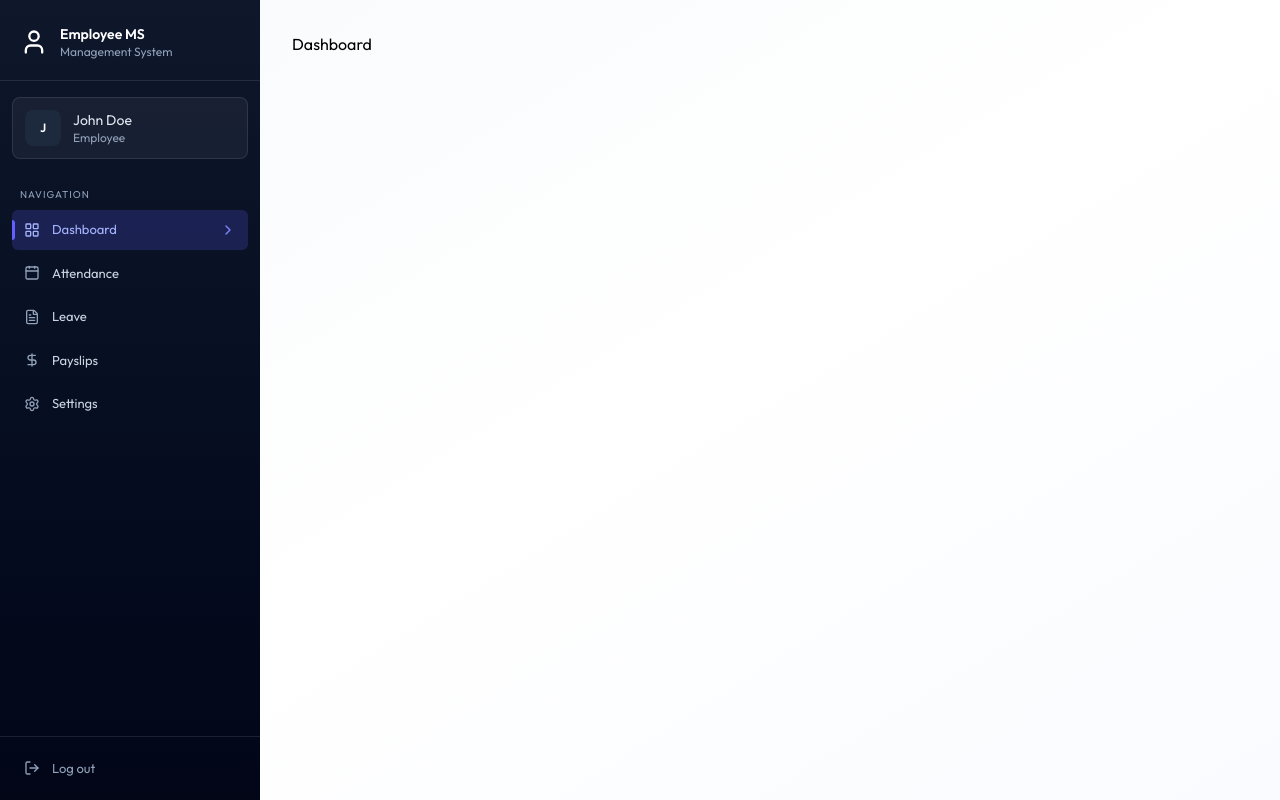
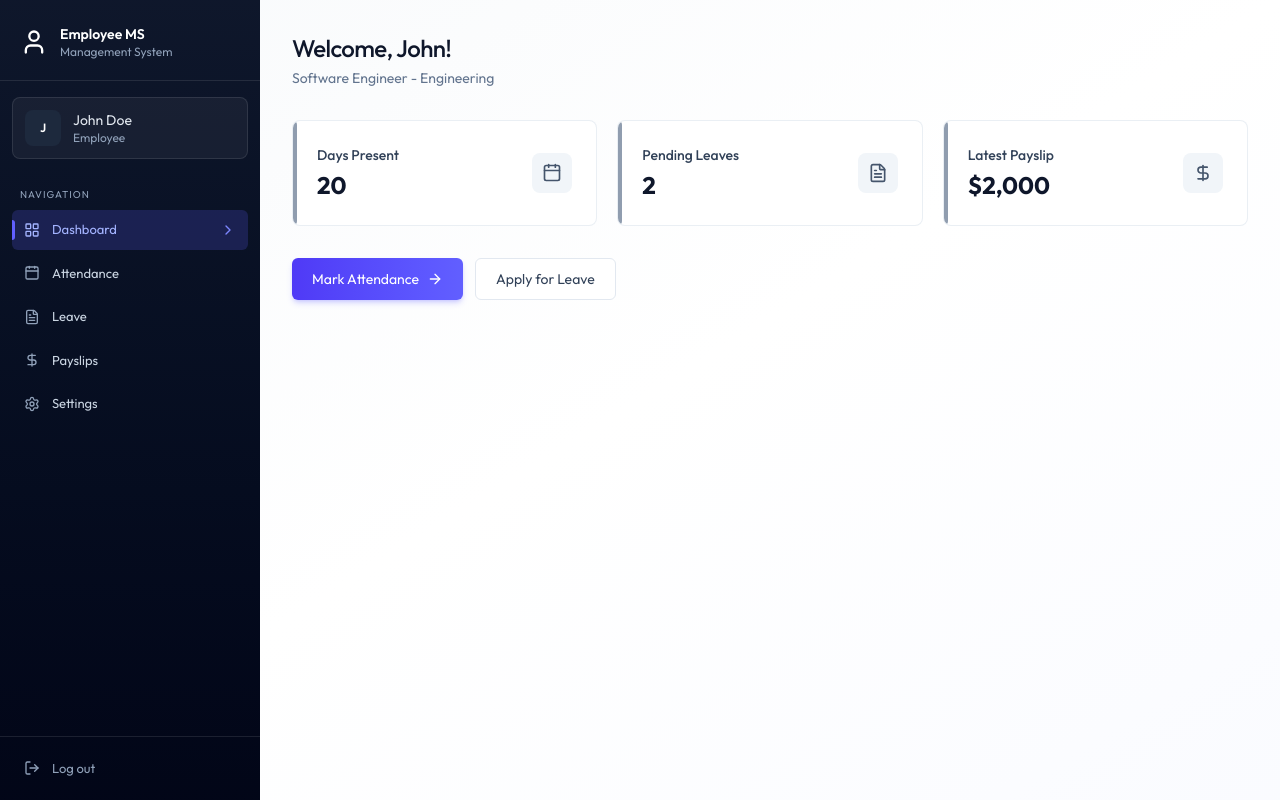
Before and after one commit to selva-it21/Employee-Management-System, a React (Vite) app in the folder client/: page /dashboard in a window 1280 px wide. Built offline with nearby package versions, Linux system fonts and the light colour scheme.

Commit message:
DashBoard UI completed

```diff
--- /dev/null
+++ b/client/src/components/AdminDashboard.jsx
@@ -0,0 +1,60 @@
+import { Building2Icon, CalendarIcon, UsersIcon } from 'lucide-react'
+import React from 'react'
+
+const AdminDashboard = ({data}) => {
+    const stats = [
+        {
+            icon: UsersIcon,
+            value: data.totalEmployees,
+            label: "Total Employees",
+            description: "Active workspace",
+        },
+        {
+            icon: Building2Icon,
+            value: data.totalDepartments,
+            label: "Total Employees",
+            description: "Organization Units",
+        },
+        {
+            icon: CalendarIcon,
+            value: data.todayAttendance,
+            label: "Today's Attendance",
+            description: "Checked in Today",
+        },
+        {
+            icon: CalendarIcon,
+            value: data.pendingLeaves,
+            label: "Pending Leaves",
+            description: "Awaiting approval",
+        },
+    ]
+    return (
+        <div className="animate-fade-in">
+      <div className="page-header">
+        <h1 className="page-title">
+          Dashboard
+        </h1>
+        <p className="page-subtitle">
+            Welcome back, Admin - here's your overview
+        </p>
+      </div>
+
+      <div className="grid grid-cols-1 sm:grid-cols-2 gap-4 lg:grid-cols-4 gap-4 sm:gap-5 mb-8">
+        {stats.map((s) => (
+            <div key={s.label} className="card card-hover p-5 sm:p-6 relative overflow-hidden group flex items-center justify-between">
+            <div>
+                <div className="absolute left-0 top-0 bottom-0 w-1 rounded-r-full bg-slate-500/70 group-hover:bg-indigo-500/70"></div>
+                <p className="text-sm font-medium text-slate-700"> {s.label} </p>
+                <p className="text-2xl font-bold text-slate-900 mt-1"> {s.value} </p>
+            </div>
+
+            {/* Icon */}
+            <s.icon className="size-10 p-2.5 rounded-lg bg-slate-100 text-slate-600 group-hover:bg-indigo-50 group-hover:text-indigo-600 transition-colors duration-200" />
+            </div>
+        ))}
+        </div>
+    </div>
+  )
+}
+
+export default AdminDashboard
--- /dev/null
+++ b/client/src/components/EmployeeDashboard.jsx
@@ -0,0 +1,70 @@
+import React from 'react';
+import { CalendarIcon, DollarSign, FileText, ArrowRight } from 'lucide-react';
+import { Link } from "react-router-dom";
+
+const EmployeeDashboard = ({ data }) => {
+  const emp = data.employee;
+
+  const cards = [
+    {
+      icon: CalendarIcon,
+      value: data?.currentMonthAttendance,
+      title: "Days Present",
+      subtitle: "This month",
+    },
+    {
+      icon: FileText,
+      value: data?.pendingLeaves,
+      title: "Pending Leaves",
+      subtitle: "Awaiting Approval"
+    },
+    {
+      icon: DollarSign,
+      value: data?.latestPayslip
+        ? `$${data.latestPayslip.netSalary?.toLocaleString()}`
+        : "N/A",
+      title: "Latest Payslip",
+      subtitle: "Most recent payout"
+    },
+  ];
+
+  return (
+    <div className="animate-fade-in">
+      <div className="page-header">
+        <h1 className="page-title">
+          Welcome, {emp?.firstName}!
+        </h1>
+        <p className="page-subtitle">
+          {emp?.position} - {emp?.department || "No Department"}
+        </p>
+      </div>
+
+      <div className="grid grid-cols-1 sm:grid-cols-3 gap-4 sm:gap-5 mb-8">
+        {cards.map((card, index) => (
+            <div key={index} className="card card-hover p-5 sm:p-6 relative overflow-hidden group flex items-center justify-between">
+            <div>
+                <div className="absolute left-0 top-0 bottom-0 w-1 rounded-r-full bg-slate-500/70 group-hover:bg-indigo-500/70"></div>
+                <p className="text-sm font-medium text-slate-700"> {card.title} </p>
+                <p className="text-2xl font-bold text-slate-900 mt-1"> {card.value} </p>
+            </div>
+
+            {/* Icon */}
+            <card.icon className="size-10 p-2.5 rounded-lg bg-slate-100 text-slate-600 group-hover:bg-indigo-50 group-hover:text-indigo-600 transition-colors duration-200" />
+            </div>
+        ))}
+        </div>
+
+
+        <div className="flex flex-col sm:flex-row gap-3">
+            <Link to="/attendance" className="btn-primary inline-flex items-center justify-center gap-2 text-center"> Mark Attendance
+                <ArrowRight className="w-4 h-4" />
+            </Link>
+
+            <Link to="/leave" className="btn-secondary text-center" > Apply for Leave </Link>
+        </div>
+
+    </div>
+  );
+};
+
+export default EmployeeDashboard;
--- /dev/null
+++ b/client/src/components/Loading.jsx
@@ -0,0 +1,11 @@
+const Loading = () => {
+  return (
+    <div className='flex justify-center h-screen items-center'>
+        <div className='animate-spin size-8 border-2 border-indigo-600 border-t-transparent rounded-full'>
+
+        </div>
+    </div>
+  )
+}
+
+export default Loading
--- a/client/src/components/Sidebar.jsx
+++ b/client/src/components/Sidebar.jsx
@@ -1,17 +1,6 @@
 import React, { useEffect, useState } from 'react'
 import { useLocation, Link } from 'react-router-dom'
-import {
-  Calendar,
-  DollarSign,
-  FileText,
-  LayoutGrid,
-  Menu,
-  Settings,
-  User,
-  X,
-  ChevronRight,
-  LogOut
-} from 'lucide-react'
+import { Calendar, DollarSign, FileText, LayoutGrid, Menu, Settings, User, X, ChevronRight, LogOut } from 'lucide-react'
 import { dummyProfileData } from '../assets/assets'
 
 const Sidebar = () => {
@@ -34,9 +23,9 @@
 
   const navItems = [
     { name: "Dashboard", href: "/dashboard", icon: LayoutGrid },
-    role === "ADMIN"
-      ? { name: "Employees", href: "/employees", icon: User }
-      : { name: "Attendance", href: "/attendance", icon: Calendar },
+    role === "ADMIN" ?
+    { name: "Employees", href: "/employees", icon: User } :
+    { name: "Attendance", href: "/attendance", icon: Calendar },
     { name: "Leave", href: "/leave", icon: FileText },
     { name: "Payslips", href: "/payslips", icon: DollarSign },
     { name: "Settings", href: "/settings", icon: Settings }
@@ -65,7 +54,7 @@
       )}
 
       {/* Desktop Sidebar */}
-      <aside className="hidden lg:flex flex-col h-screen w-[260px] bg-gradient-to-b from-slate-900 to-slate-950 text-white">
+      <aside className="hidden lg:flex flex-col h-screen w-65 bg-linear-to-b from-slate-900 to-slate-950 text-white">
 
         {/* Header */}
         <div className="px-5 pt-6 pb-5 border-b border-white/10">
@@ -127,7 +116,7 @@
                 }`}
               >
                 {isActive && (
-                  <div className="absolute left-0 top-1/2 -translate-y-1/2 w-[3px] h-5 bg-indigo-500 rounded-r-full" />
+                  <div className="absolute left-0 top-1/2 -translate-y-1/2 w-0.75 h-5 bg-indigo-500 rounded-r-full" />
                 )}
 
                 <Icon
@@ -163,7 +152,7 @@
 
       {/* Mobile Sidebar */}
       <aside
-        className={`lg:hidden fixed inset-y-0 left-0 w-72 bg-gradient-to-b from-slate-900 to-slate-950 text-white z-50 flex flex-col transform transition-transform duration-300 ${
+        className={`lg:hidden fixed inset-y-0 left-0 w-72 bg-linear-to-b from-slate-900 to-slate-950 text-white z-50 flex flex-col transform transition-transform duration-300 ${
           mobileOpen ? "translate-x-0" : "-translate-x-full"
         }`}
       >
--- a/client/src/pages/Dashboard.jsx
+++ b/client/src/pages/Dashboard.jsx
@@ -1,6 +1,26 @@
-import React from 'react'
+import React, { useEffect, useState } from 'react'
+import { dummyEmployeeDashboardData, dummyAdminDashboardData } from '../assets/assets'
+import Loading from '../components/Loading'
+import EmployeeDashboard from '../components/EmployeeDashboard'
+import AdminDashboard from '../components/AdminDashboard'
+const Dashboard = () => {
+  const [data, setData] = useState(null)
+  const [loading, setLoading] = useState(true)
 
-const Dashboard = () => {
+  useEffect(()=>{
+    setData(dummyEmployeeDashboardData)
+    setTimeout(() => {
+      setLoading(false)
+    }, 1000);
+  },[])
+
+  if(loading) return <Loading/>
+  if(!data) return <p className='text-center text-slate-500 py-12'>Failed to load dashboard</p>
+
+  if(data.role === "ADMIN"){
+    return <AdminDashboard data={data}/>
+  }
+  else return <EmployeeDashboard data={data}/>
   return (
     <div>Dashboard</div>
   )
```
